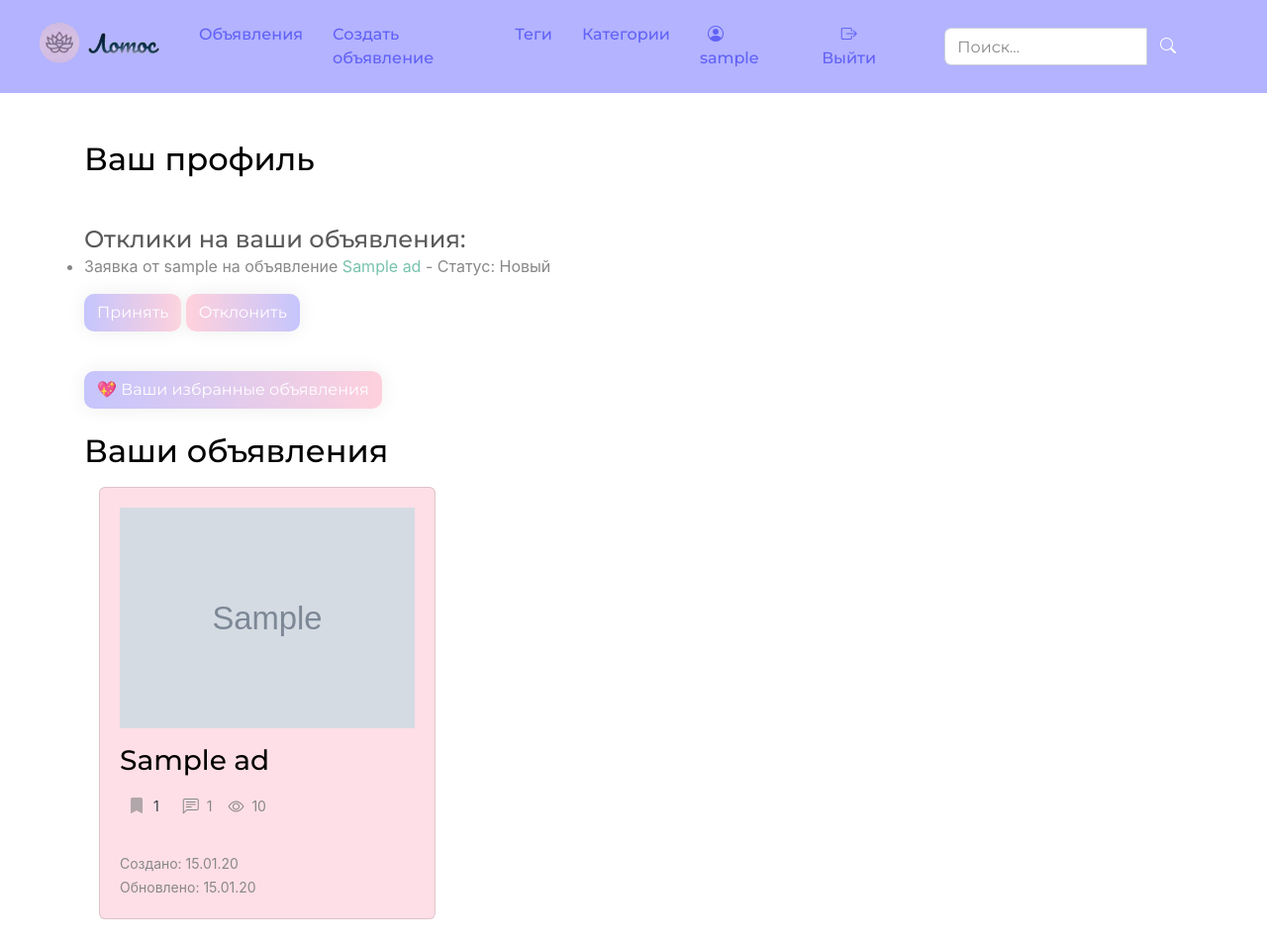
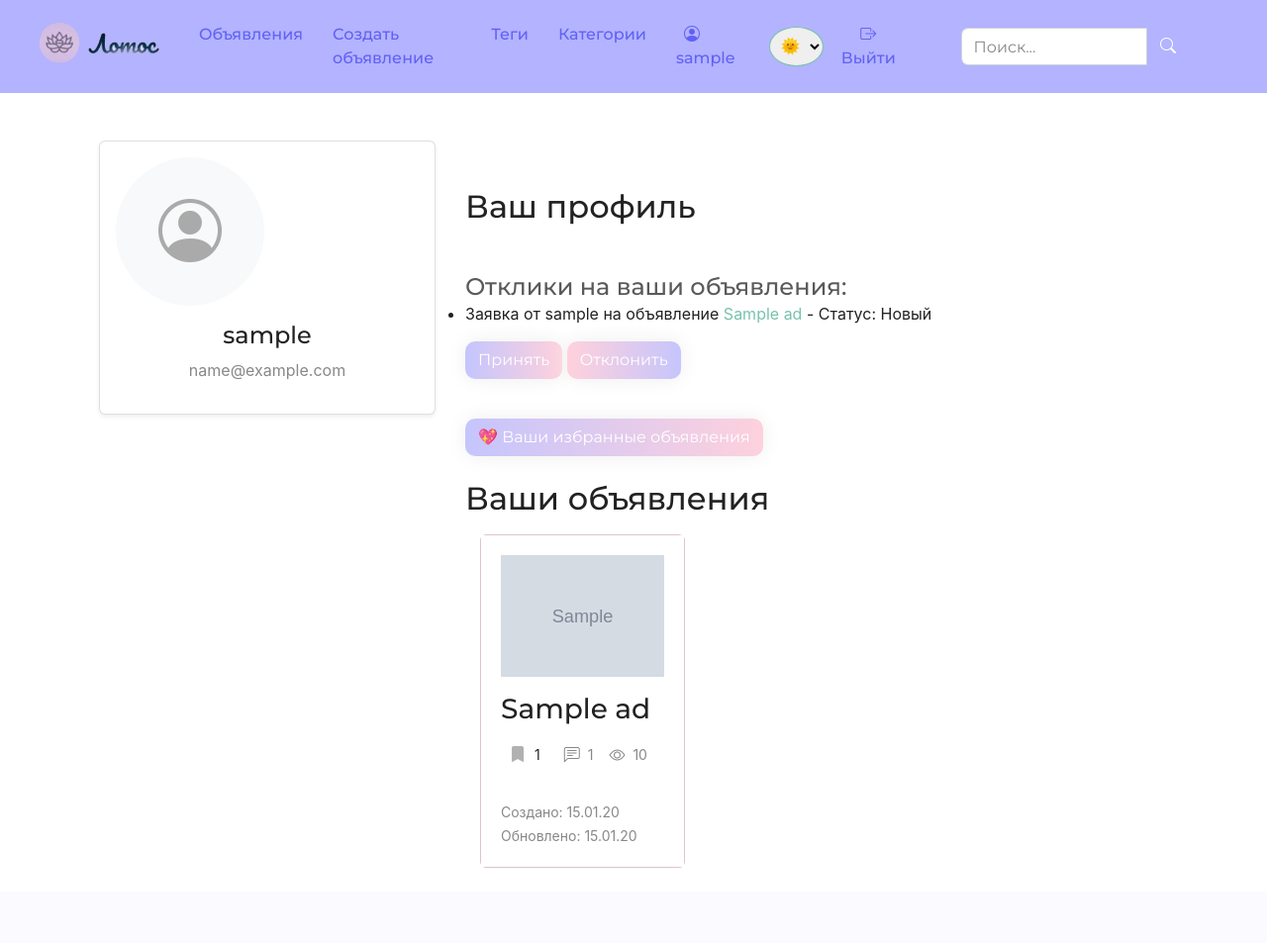
Before and after one commit to Banshee0802/bulletinBoard, a Django app: a page that uses templates/base.html in a window 1280 px wide. Shown: the whole page at 99% size. After the commit the page ends 877 px from the top, so only its background shows below. Run offline with Django 5.2, Linux system fonts and the light colour scheme; a user stored in the database is signed in; tables that the repository leaves empty hold one stand-in row (values such as "Sample post"); grey boxes marked "Sample" are stand-in pictures; some libraries are stand-ins or nearby versions.

Commit message:
добавлена смена тем и profile_base

```diff
--- a/board_app/templates/board/ad_detail.html
+++ b/board_app/templates/board/ad_detail.html
@@ -7,13 +7,13 @@
 {% block content %}
 <a href='{% url "ad_list" %}' class="btn btn-custom">&larr;Назад</a>
 
-<div class="card text-dark h-100 my-3" style="background-color: #ffdfe7ff">
+<div class="card h-100 my-3" style="background-color: #ffdfe7ff">
     <div class="card-body">
         {% if advertisement.image %}
         <img src="{{ advertisement.image.url }}" style="max-width: 100%; max-height: 300px; width: auto; height: auto; object-fit: contain;" class="img-fluid mb-3" alt="{{ advertisement.title }}">
         {% endif %}
 
-        <h2 class="card-title mb-3" style="color: #000000ff">{{ advertisement.title }}</h2>
+        <h3 class="card-title mb-3" style="color: #000000ff">{{ advertisement.title }}</h3>
         <p>{{ advertisement.description }}</p>
 
         <button
--- a/board_app/templates/board/includes/ads_container_include.html
+++ b/board_app/templates/board/includes/ads_container_include.html
@@ -20,6 +20,7 @@
 
       <h3 class="card-title mb-3 my-3">
         <a
+          class='a-title'
           href="{% url 'ad_detail' advertisement.id %}"
           style="color: #000000ff"
           >{{ advertisement.title }}</a
--- a/board_app/templates/board/tag_list.html
+++ b/board_app/templates/board/tag_list.html
@@ -17,11 +17,11 @@
         <div class="col-md-3 mb-3">
             <div class="card">
                 <div class="card-body">
-                    <h5 class="card-title">
+                    <h4 class="card-title">
                         <a href="{{ tag.get_absolute_url }}" class="text-decoration-none" style='color: #8484f8ff'>
                             {{ tag.name }}
                         </a>
-                    </h5>
+                    </h4>
                     <p class="card-text">
                         <small class="text-muted">Объявлений: {{ tag.ads.count }}</small>
                     </p>
--- /dev/null
+++ b/static/css/theme/themes.css
@@ -0,0 +1,32 @@
+
+.navbar {
+  background-color: var(--navbar-bg) !important;
+  color: var(--navbar-text) !important;
+}
+
+body, .container, .card-body, .a-title, h1, h2, h3, h5 {
+  color: var(--text-color) !important;
+  background-color: var(--bg-color) !important;
+}
+
+/* темы */
+body.light {
+  --bg-color: #ffffff;
+  --text-color: #222;
+  --navbar-bg: #b3b3ff;
+  --navbar-text: #222;
+}
+
+body.dark {
+  --bg-color: #333;
+  --text-color: #eee;
+  --navbar-bg:  #121212;
+  --navbar-text: #eee;
+}
+
+body.pink {
+  --bg-color: #ffd6e0;
+  --text-color: #333;
+  --navbar-bg: #ff8fab;
+  --navbar-text: #333;
+}
--- a/templates/base.html
+++ b/templates/base.html
@@ -7,6 +7,7 @@
     <meta name="viewport" content="width=device-width, initial-scale=1.0">
     <title>{% block title %}{% endblock title %}</title>
     <link rel="icon" type="image/x-icon" href="{% static 'images/favicon/favicon.ico' %}">
+    <link rel="stylesheet" href="{% static 'css/theme/themes.css' %}">
     <link rel="stylesheet" href="https://cdn.jsdelivr.net/npm/bootstrap-icons@1.13.1/font/bootstrap-icons.min.css">
     <link rel="stylesheet" href="https://cdn.jsdelivr.net/npm/bootswatch@4.5.2/dist/minty/bootstrap.min.css" integrity="sha384-H4X+4tKc7b8s4GoMrylmy2ssQYpDHoqzPa9aKXbDwPoPUA3Ra8PA5dGzijN+ePnH" crossorigin="anonymous">
     <link href="https://fonts.googleapis.com/css2?family=Montserrat:wght@300;400;500;600&family=Playfair+Display:wght@400;500;600&display=swap" rel="stylesheet">
@@ -15,7 +16,7 @@
     <script src="https://cdn.jsdelivr.net/npm/bootstrap@5.3.2/dist/js/bootstrap.bundle.min.js" defer></script>
     <script type="module" src="{% static 'js/main.js' %}" defer></script>
 </head>
-<body>
+<body class="{{ request.session.theme|default:'light' }}">
     <nav class="navbar navbar-expand-lg" style="background-color: #b3b3ffff;" data-bs-theme="dark">
         <div class="container-fluid">
             <a class="navbar-brand" href="{% url 'main_page' %}"><img src="{% static 'images/logo/lotos.png' %}" alt="Логотип" height="60" style="transform: translateY(-4px);"></a>
@@ -44,6 +45,17 @@
                     <li class="nav-item">
                         <a class="nav-link" href="{% url 'profile' request.user.username %}"> <i class="bi bi-person-circle me-1 mx-2"></i>{{ request.user }}</a>
                     </li>
+
+                    <!-- Смена темы-->
+                    <form method="post" action="{% url 'change_theme' %}" class="ms-3 d-flex align-items-center">
+                        {% csrf_token %}
+                        <select name="theme" class="form-select form-select-sm rounded-circle border-primary text-center p-1" style="width: 55px; height: 40px;" onchange="this.form.submit()">
+                            <option value="light" {% if request.session.theme == 'light' %}selected{% endif %}>🌞</option>
+                            <option value="dark" {% if request.session.theme == 'dark' %}selected{% endif %}>🌙</option>
+                            <option value="pink" {% if request.session.theme == 'pink' %}selected{% endif %}>🌸</option>
+                        </select>
+                    </form>
+
                     <li class="nav-item">
                         <form action="{% url 'logout' %}" method="post" class="h-100 d-flex align-items-center">
                             {% csrf_token %}
--- a/users/templates/users/profile.html
+++ b/users/templates/users/profile.html
@@ -1,8 +1,8 @@
-{% extends "base.html" %}
+{% extends "users/profile_base.html" %}
 
 {% block title %}Ваш профиль{% endblock title %}
 
-{% block content %}
+{% block profile_content %}
 
     {% if user == request.user %}
         <h2 class='my-5'>Ваш профиль</h2>
@@ -26,7 +26,8 @@
                 {% if req.status == 'new' and user == request.user %}
                     <form method='POST' action='{% url "request_update_status" req.id %}' style='display:inline;'>
                         {% csrf_token %}
-                    <br><button name='status' value='accepted' type='submit' class="btn btn-custom my-3">Принять</button>
+                        <br>
+                        <button name='status' value='accepted' type='submit' class="btn btn-custom my-3">Принять</button>
                         <button name='status' value='rejected' type='submit' class="btn btn-delete">Отклонить</button>
                     </form>
                 {% endif %}
@@ -43,7 +44,6 @@
         </div>
     {% endif %}
 
-
     {% if ads %}
         <h2>Ваши объявления</h2>
         {% for advertisement in ads %}
@@ -53,4 +53,4 @@
         <p class='my-4'>Объявлений нет. Создайте ваше первое объявление!</p>
     {% endif %}
 
-{% endblock content %}
+{% endblock profile_content %}
--- /dev/null
+++ b/users/templates/users/profile_base.html
@@ -0,0 +1,33 @@
+{% extends "base.html" %}
+{% load static %}
+
+{% block title %}Профиль{% endblock title %}
+
+{% block content %}
+<div class="container mt-5">
+    <div class="row justify-content-center">
+        <!-- аватар и базовая информация -->
+        <div class="col-md-4 text-center">
+            <div class="card p-3 shadow-sm">
+                {% if user.profile.image %}
+    <img src="{{ user.profile.image.url }}" class="rounded-circle"
+         alt="Аватар пользователя" style="width:150px; height:150px; object-fit:cover;">
+{% else %}
+    <div class="rounded-circle bg-light d-flex align-items-center justify-content-center mb-3"
+         style="width:150px; height:150px;">
+        <i class="bi bi-person-circle" style="font-size: 4rem; color: #aaa;"></i>
+    </div>
+{% endif %}
+                <h4>{{ user.username }}</h4>
+                <p class="text-muted">{{ user.email }}</p>
+                {% block profile_actions %}{% endblock profile_actions %}
+            </div>
+        </div>
+
+        <div class="col-md-8">
+            {% block profile_content %}
+            {% endblock profile_content %}
+        </div>
+    </div>
+</div>
+{% endblock content %}
--- a/users/urls.py
+++ b/users/urls.py
@@ -1,10 +1,11 @@
 from django.urls import path
-from .views import RegisterView, CustomLoginView, CustomLogoutView, ProfileView, RequestUpdateStatusView
+from .views import RegisterView, CustomLoginView, CustomLogoutView, ProfileView, RequestUpdateStatusView, change_theme
 
 urlpatterns = [
     path('register/', RegisterView.as_view(), name='register'),
     path('login/', CustomLoginView.as_view(), name='login'),
     path('logout/', CustomLogoutView.as_view(), name='logout'),
     path('profile/<str:user_name>/', ProfileView.as_view(), name='profile'),
-    path('request/<int:request_id>/update_status/', RequestUpdateStatusView.as_view(), name='request_update_status')
+    path('request/<int:request_id>/update_status/', RequestUpdateStatusView.as_view(), name='request_update_status'),
+    path('change_theme/', change_theme, name='change_theme'),
 ]
--- a/users/views.py
+++ b/users/views.py
@@ -93,3 +93,10 @@ class RequestUpdateStatusView(LoginRequiredMixin, View):
             req.save()
 
         return redirect('profile', user_name=self.request.user.username)
+
+
+@require_POST
+def change_theme(request):
+    theme = request.POST.get('theme', 'light')
+    request.session['theme'] = theme
+    return redirect(request.META.get('HTTP_REFERER', '/'))
```
